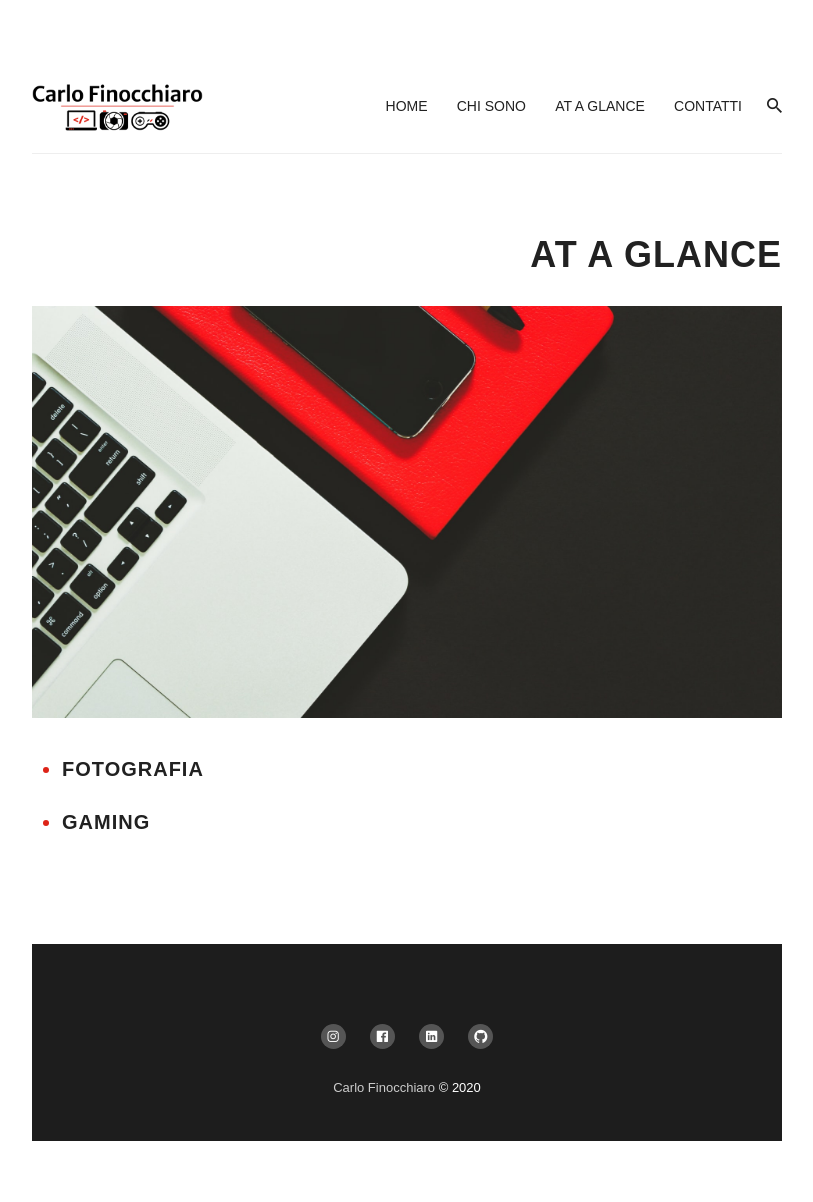
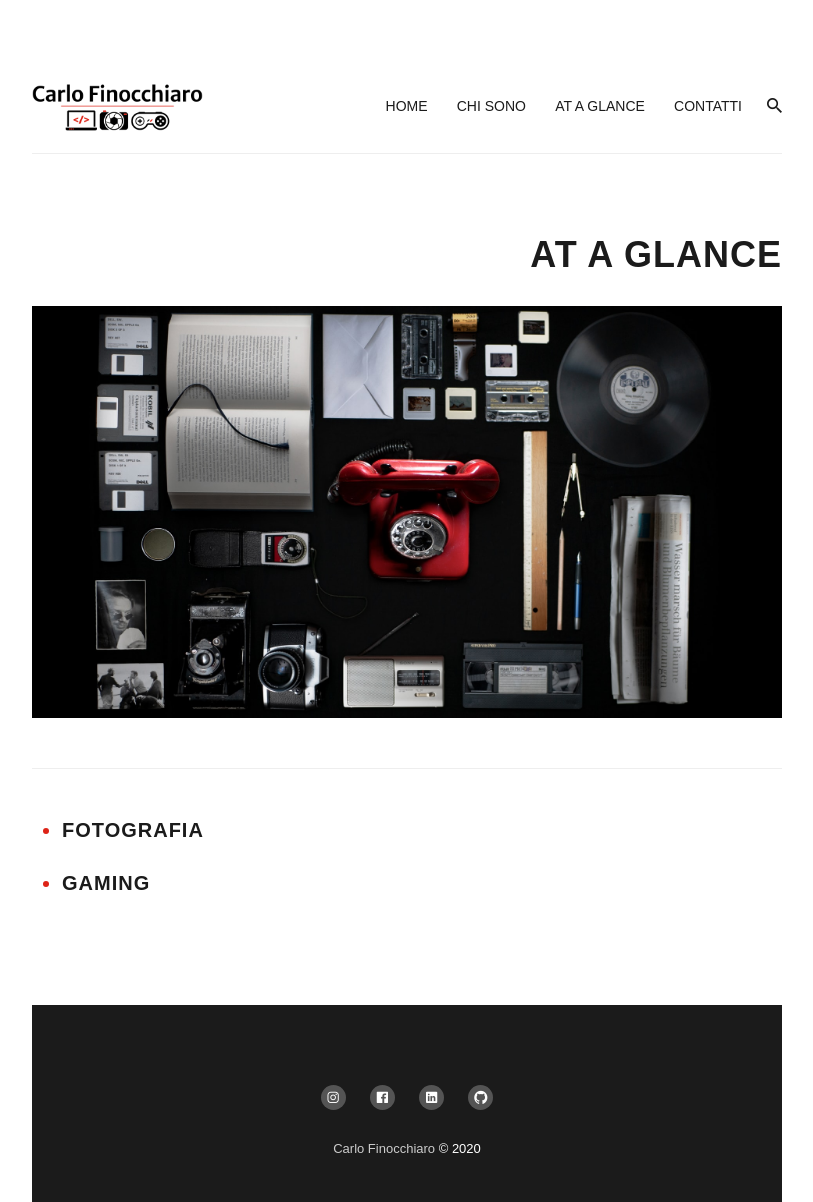
Before and after one commit to carlofinocchiaro/carlofinocchiaro.github.io, a Jekyll site: the page built from _pages/02-atAGlance.md, in a window 1280 px wide. Shown: the whole page, without its empty margins (233-1046 px from the left). Built offline with Jekyll 4.4.1, drawn with Linux system fonts in a browser that asks for light colours; nearby versions of some CDN libraries; before the commit the page ends 1141 px from its top, so only the background shows below that.

Commit message:
brand color and image fix

```diff
--- a/_layouts/atAGlance.html
+++ b/_layouts/atAGlance.html
@@ -17,10 +17,12 @@
 
 				<!-- immagine testata -->
 				{% if page.image %}
-				<div class="page-image" style="background-image: url('{{ page.image | relative_url }}')"></div>
+					<div class="page-image" style="background-image: url('{{ page.image | relative_url }}')"></div>
 				{% endif %}
 
 				<div class="page__content">
+
+					{{ content }}
 
 					<!-- link pagina -->
 					<ul class="coloredBullet">
--- a/_pages/02-atAGlance.md
+++ b/_pages/02-atAGlance.md
@@ -4,3 +4,5 @@
 permalink: /atAGlance/
 image: images/atAGlance.jpg
 ---
+
+***
--- a/_sass/0-settings/_variables.scss
+++ b/_sass/0-settings/_variables.scss
@@ -10,7 +10,8 @@
 // Color Variables
 // *****************
 $brand-color: #DD2317;
-$dark: #212121;
+$dark: #1b1b1b;
+// $dark: #212121;
 $gray: #7f7f7f;
 $light-gray: #eee;
 
```
Also changed, not shown: images/atAGlance.jpg, images/gaming_under_construction.jpg, 1 other file.
